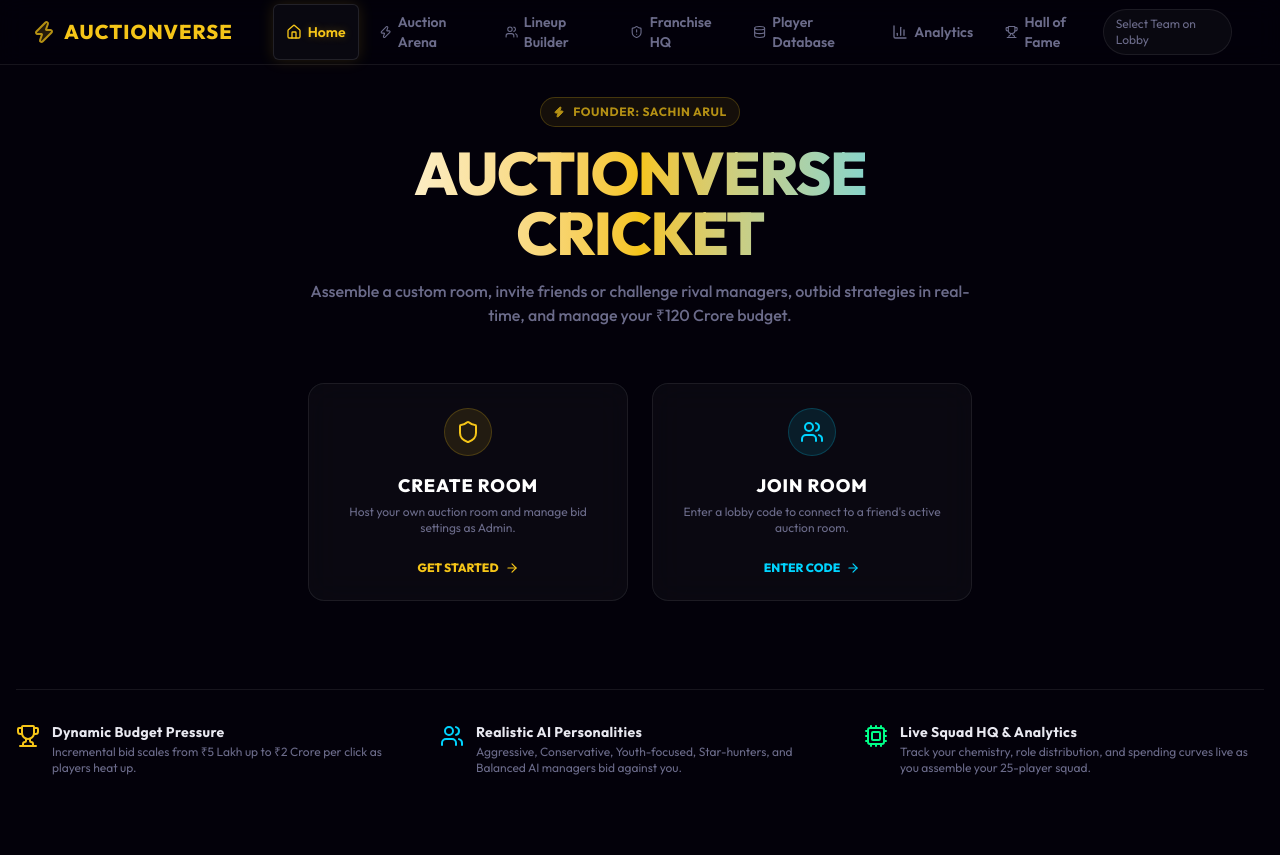
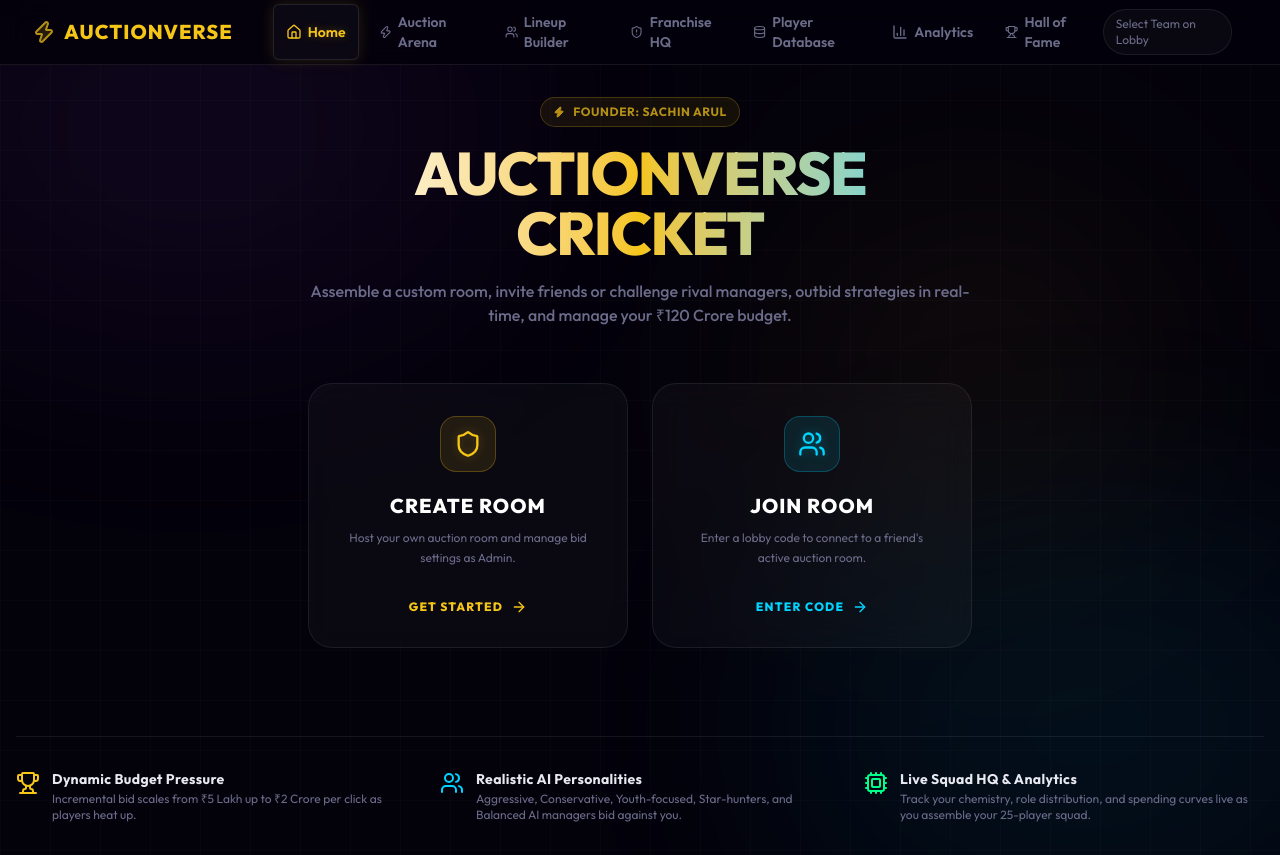
Before and after one commit to sachinarul/Ipl-auction-, a Next.js app: page / in a window 1280 px wide. Before the commit the page ends 808 px from the top, so only its background shows below. Built offline with nearby package versions, Linux system fonts and the light colour scheme.

Commit message:
design: implement premium UI visual upgrades across landing, lobby, and bidding arena

```diff
--- a/src/app/globals.css
+++ b/src/app/globals.css
@@ -40,7 +40,7 @@
 body {
   background: var(--background);
   color: var(--foreground);
-  font-family: 'Outfit', system-ui, -apple-system, sans-serif;
+  font-family: var(--font-outfit), system-ui, -apple-system, sans-serif;
   overflow-x: hidden;
 }
 
@@ -83,6 +83,24 @@ body {
   text-shadow: 0 0 8px rgba(180, 79, 255, 0.3);
 }
 
+/* Premium Background Grid & Floating Elements */
+.bg-grid-pattern {
+  background-image:
+    linear-gradient(rgba(255, 255, 255, 0.015) 1px, transparent 1px),
+    linear-gradient(90deg, rgba(255, 255, 255, 0.015) 1px, transparent 1px);
+  background-size: 50px 50px;
+}
+
+@keyframes float {
+  0% { transform: translateY(0px) rotate(0deg) scale(1); }
+  50% { transform: translateY(-30px) rotate(180deg) scale(1.1); }
+  100% { transform: translateY(0px) rotate(360deg) scale(1); }
+}
+
+.animate-float {
+  animation: float 25s infinite ease-in-out;
+}
+
 /* Custom Scrollbar */
 ::-webkit-scrollbar {
   width: 6px;
--- a/src/app/page.tsx
+++ b/src/app/page.tsx
@@ -76,7 +76,12 @@ export default function LandingPage() {
   };
 
   return (
-    <div className="min-h-screen flex flex-col relative bg-midnight text-av-text">
+    <div className="min-h-screen flex flex-col relative bg-midnight text-av-text bg-grid-pattern overflow-hidden">
+      {/* Ambient glowing background elements */}
+      <div className="absolute top-[-10%] left-[-10%] w-[50%] h-[50%] bg-neon-purple/10 rounded-full blur-[130px] pointer-events-none animate-pulse z-0" />
+      <div className="absolute bottom-[-10%] right-[-10%] w-[50%] h-[50%] bg-neon-cyan/10 rounded-full blur-[130px] pointer-events-none animate-pulse z-0" />
+      <div className="absolute top-[25%] right-[10%] w-[350px] h-[350px] bg-neon-gold/5 rounded-full blur-[110px] pointer-events-none animate-float z-0" />
+
       <Navbar />
 
       <div className="flex-1 flex flex-col items-center justify-center max-w-7xl mx-auto px-4 py-8 w-full z-10">
@@ -195,18 +200,18 @@ export default function LandingPage() {
                       setMode('create');
                       clearError();
                     }}
-                    className="w-full max-w-xs p-6 glass-panel rounded-2xl text-center flex flex-col items-center gap-4 hover:border-neon-gold/50 cursor-pointer"
+                    className="w-full max-w-xs p-8 glass-panel rounded-3xl text-center flex flex-col items-center gap-5 hover:border-neon-gold/60 cursor-pointer transform hover:scale-[1.03] hover:shadow-[0_0_35px_rgba(245,197,24,0.2)] transition-all duration-300 group"
                   >
-                    <div className="h-12 w-12 rounded-full bg-neon-gold/10 flex items-center justify-center border border-neon-gold/20">
-                      <Shield className="h-6 w-6 text-neon-gold" />
+                    <div className="h-14 w-14 rounded-2xl bg-neon-gold/10 flex items-center justify-center border border-neon-gold/25 group-hover:bg-neon-gold/20 group-hover:scale-110 transition-all duration-300">
+                      <Shield className="h-7 w-7 text-neon-gold filter drop-shadow-[0_0_5px_rgba(245,197,24,0.3)]" />
                     </div>
                     <div>
-                      <h3 className="text-lg font-black text-white uppercase tracking-wider">Create Room</h3>
-                      <p className="text-xs text-av-muted mt-1">Host your own auction room and manage bid settings as Admin.</p>
+                      <h3 className="text-xl font-black text-white uppercase tracking-wider group-hover:text-neon-gold transition-colors duration-200">Create Room</h3>
+                      <p className="text-xs text-av-muted mt-2 leading-relaxed">Host your own auction room and manage bid settings as Admin.</p>
                     </div>
-                    <div className="flex items-center text-xs font-extrabold text-neon-gold space-x-1.5 uppercase mt-2">
+                    <div className="flex items-center text-xs font-extrabold text-neon-gold space-x-2 uppercase mt-3 tracking-widest">
                       <span>Get Started</span>
-                      <ArrowRight className="h-3.5 w-3.5" />
+                      <ArrowRight className="h-4 w-4 transform group-hover:translate-x-1 transition-transform" />
                     </div>
                   </button>
 
@@ -216,18 +221,18 @@ export default function LandingPage() {
                       setMode('join');
                       clearError();
                     }}
-                    className="w-full max-w-xs p-6 glass-panel rounded-2xl text-center flex flex-col items-center gap-4 hover:border-neon-cyan/50 cursor-pointer"
+                    className="w-full max-w-xs p-8 glass-panel rounded-3xl text-center flex flex-col items-center gap-5 hover:border-neon-cyan/60 cursor-pointer transform hover:scale-[1.03] hover:shadow-[0_0_35px_rgba(0,212,255,0.2)] transition-all duration-300 group"
                   >
-                    <div className="h-12 w-12 rounded-full bg-neon-cyan/10 flex items-center justify-center border border-neon-cyan/20">
-                      <Users className="h-6 w-6 text-neon-cyan" />
+                    <div className="h-14 w-14 rounded-2xl bg-neon-cyan/10 flex items-center justify-center border border-neon-cyan/25 group-hover:bg-neon-cyan/20 group-hover:scale-110 transition-all duration-300">
+                      <Users className="h-7 w-7 text-neon-cyan filter drop-shadow-[0_0_5px_rgba(0,212,255,0.3)]" />
                     </div>
                     <div>
-                      <h3 className="text-lg font-black text-white uppercase tracking-wider">Join Room</h3>
-                      <p className="text-xs text-av-muted mt-1">Enter a lobby code to connect to a friend's active auction room.</p>
+                      <h3 className="text-xl font-black text-white uppercase tracking-wider group-hover:text-neon-cyan transition-colors duration-200">Join Room</h3>
+                      <p className="text-xs text-av-muted mt-2 leading-relaxed">Enter a lobby code to connect to a friend's active auction room.</p>
                     </div>
-                    <div className="flex items-center text-xs font-extrabold text-neon-cyan space-x-1.5 uppercase mt-2">
+                    <div className="flex items-center text-xs font-extrabold text-neon-cyan space-x-2 uppercase mt-3 tracking-widest">
                       <span>Enter Code</span>
-                      <ArrowRight className="h-3.5 w-3.5" />
+                      <ArrowRight className="h-4 w-4 transform group-hover:translate-x-1 transition-transform" />
                     </div>
                   </button>
                 </motion.div>
@@ -357,24 +362,45 @@ export default function LandingPage() {
                   </div>
 
                   {/* IPL Team Selector */}
-                  <div className="flex flex-col gap-1.5">
+                  <div className="flex flex-col gap-2">
                     <label className="text-[10px] text-av-muted uppercase font-bold tracking-wider">Select Your Team</label>
                     <div className="grid grid-cols-5 gap-2">
-                      {TEAMS_DB.map((t) => (
+                      {TEAMS_DB.map((t) => {
+                        const isSelected = userTeamId === t.id;
+                        return (
                           <button
                             key={t.id}
                             type="button"
                             onClick={() => selectUserTeam(t.id as TeamId)}
-                          className={`py-2 rounded-lg border text-xs font-bold transition-all duration-200 flex flex-col items-center justify-center gap-1 ${
-                            userTeamId === t.id
-                              ? 'border-neon-gold bg-neon-gold/15 text-white shadow-[0_0_10px_rgba(245,197,24,0.1)]'
-                              : 'border-border-custom bg-glass hover:bg-glass-hover text-white/70'
-                          }`}
+                            className="py-2.5 rounded-xl border text-xs font-bold transition-all duration-300 flex flex-col items-center justify-center gap-1 cursor-pointer transform hover:scale-105 active:scale-95"
+                            style={{
+                              borderColor: isSelected ? t.primaryColor : 'var(--av-border)',
+                              background: isSelected
+                                ? `linear-gradient(135deg, ${t.primaryColor}25, ${t.secondaryColor}12)`
+                                : 'var(--av-glass)',
+                              boxShadow: isSelected ? `0 0 15px ${t.primaryColor}40` : 'none',
+                              color: isSelected ? '#ffffff' : 'rgba(255, 255, 255, 0.7)',
+                            }}
+                            onMouseEnter={(e) => {
+                              if (!isSelected) {
+                                e.currentTarget.style.borderColor = `${t.primaryColor}80`;
+                                e.currentTarget.style.background = `${t.primaryColor}0c`;
+                                e.currentTarget.style.boxShadow = `0 0 12px ${t.primaryColor}20`;
+                              }
+                            }}
+                            onMouseLeave={(e) => {
+                              if (!isSelected) {
+                                e.currentTarget.style.borderColor = 'var(--av-border)';
+                                e.currentTarget.style.background = 'var(--av-glass)';
+                                e.currentTarget.style.boxShadow = 'none';
+                              }
+                            }}
                           >
-                          <span className="text-xl">{t.emoji}</span>
+                            <span className="text-xl filter drop-shadow-[0_2px_4px_rgba(0,0,0,0.4)]">{t.emoji}</span>
                             <span className="text-[9px] uppercase tracking-wider font-extrabold">{t.abbr}</span>
                           </button>
-                      ))}
+                        );
+                      })}
                     </div>
                   </div>
 
```
Also changed, not shown: src/app/auction/page.tsx (+40 -4 lines), src/app/room/[code]/page.tsx (+16 -7 lines). Lines whose indentation alone changed are shown as unchanged.
